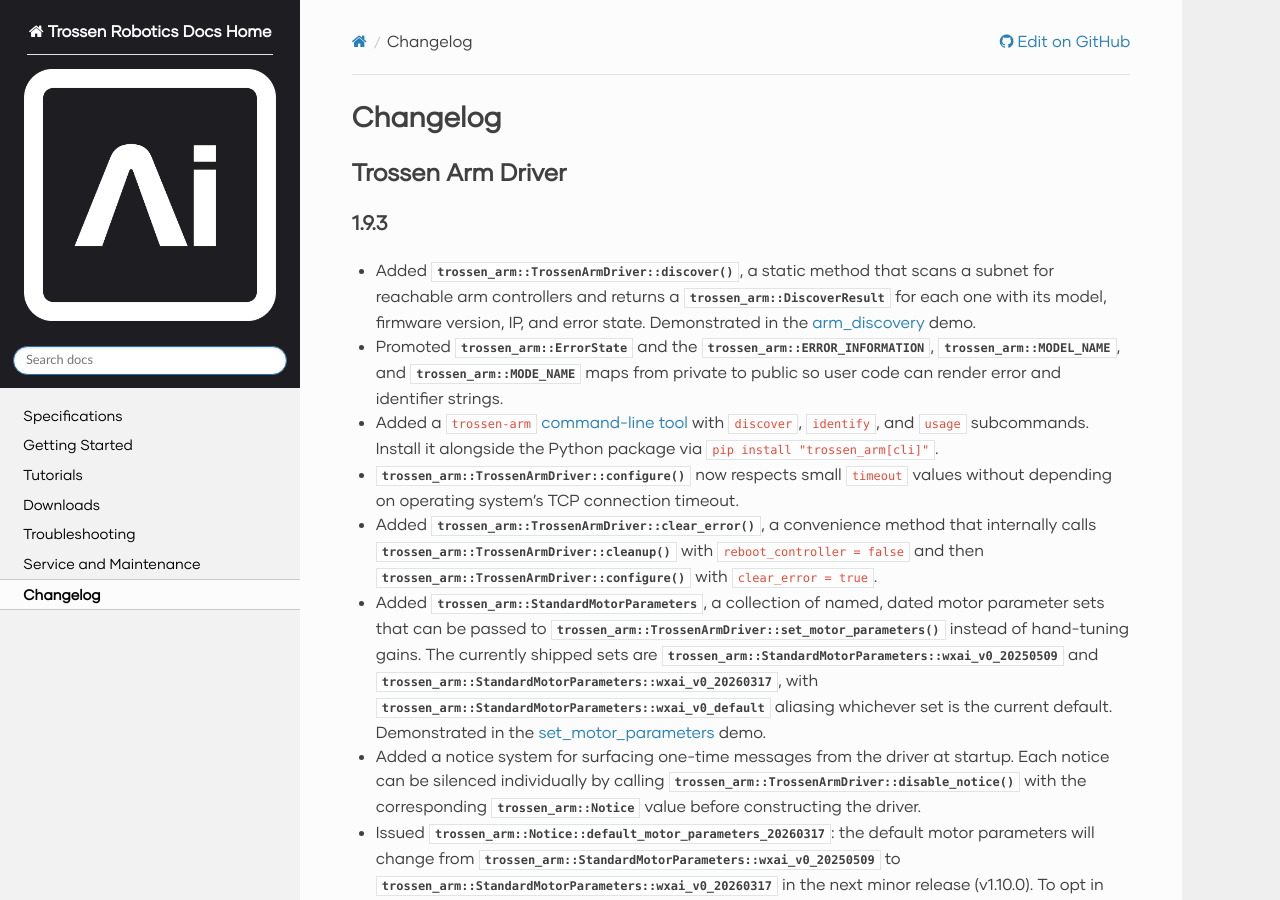
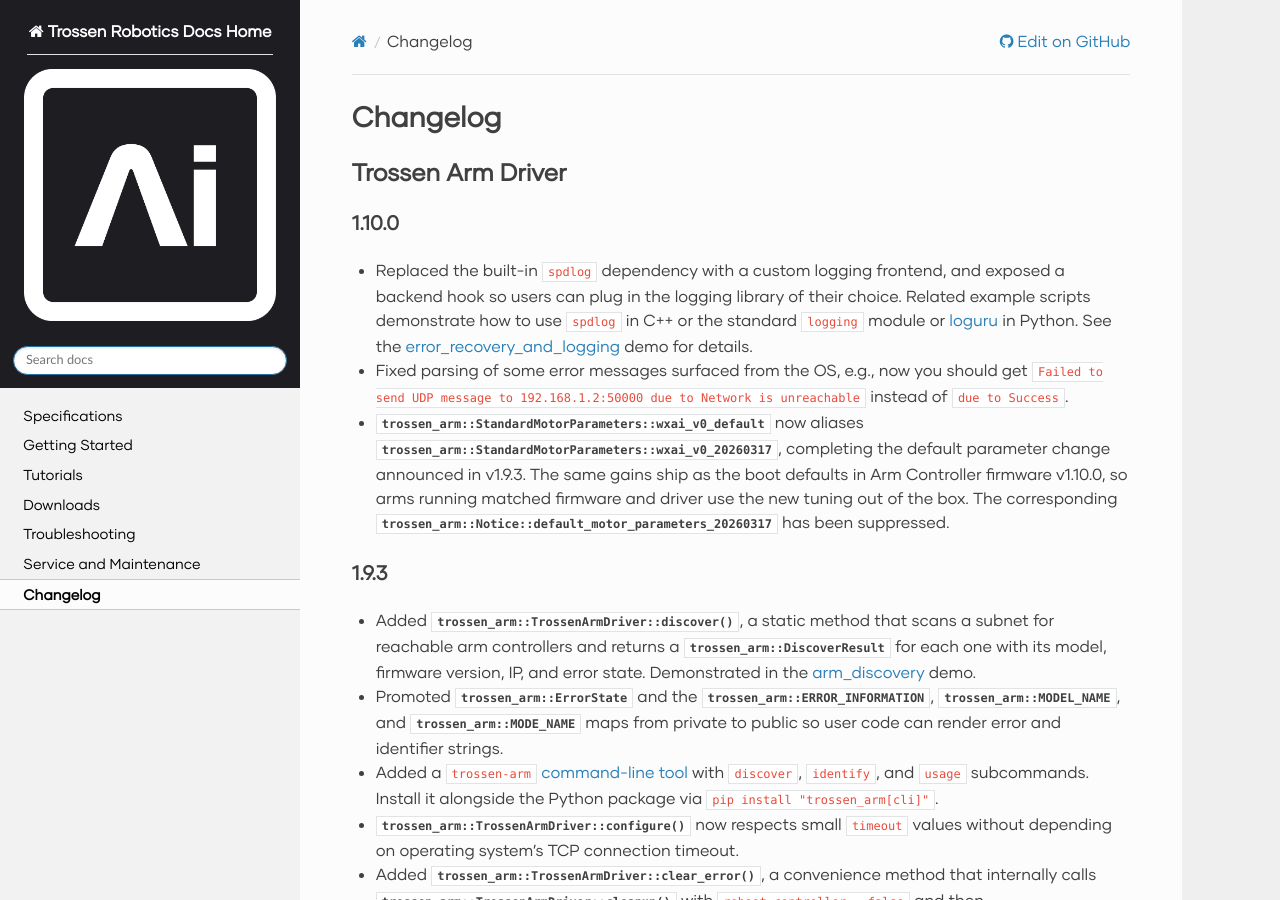
Before and after one commit to TrossenRobotics/trossen_arm, a Sphinx documentation site: the page built from docs/changelog.rst, in a window 1280 px wide and 900 px high. Built offline with Sphinx 7.4.7 and the Read the Docs theme 3.1.0, drawn with Linux system fonts in a browser that asks for light colours; some web fonts are replaced; pages that are not in the unit, such as notebooks, are missing from menus; some of the changed text lies outside the part shown.

Commit message:
Driver and controller v1.10.0 changelog (#206)
* Driver and controller v1.10.0 changelog

* removed item on cleanup because it's irrelevant to application and added example for parsing so it makes more sense

---------

Co-authored-by: Shiming-Liang <25278939+Shiming-Liang@users.noreply.github.com>

```diff
--- a/docs/changelog.rst
+++ b/docs/changelog.rst
@@ -4,6 +4,17 @@ Changelog
 
 Trossen Arm Driver
 ==================
+
+1.10.0
+------
+
+- Replaced the built-in ``spdlog`` dependency with a custom logging frontend, and exposed a backend hook so users can plug in the logging library of their choice.
+  Related example scripts demonstrate how to use ``spdlog`` in C++ or the standard ``logging`` module or `loguru <https://github.com/Delgan/loguru>`_ in Python.
+  See the :ref:`getting_started/demo_scripts:`error_recovery_and_logging`_` demo for details.
+- Fixed parsing of some error messages surfaced from the OS, e.g., now you should get ``Failed to send UDP message to 192.168.1.2:50000 due to Network is unreachable`` instead of ``due to Success``.
+- :member:`trossen_arm::StandardMotorParameters::wxai_v0_default` now aliases :member:`trossen_arm::StandardMotorParameters::wxai_v0_20260317`, completing the default parameter change announced in v1.9.3.
+  The same gains ship as the boot defaults in Arm Controller firmware v1.10.0, so arms running matched firmware and driver use the new tuning out of the box.
+  The corresponding :enumerator:`trossen_arm::Notice::default_motor_parameters_20260317` has been suppressed.
 
 1.9.3
 -----
@@ -241,6 +252,11 @@ Trossen Arm Driver
 Trossen Arm Controller Firmware
 ===============================
 
+1.10.0
+------
+
+- Set the :member:`trossen_arm::StandardMotorParameters::wxai_v0_20260317` motor parameters as default.
+
 1.9.4
 -----
 
```
